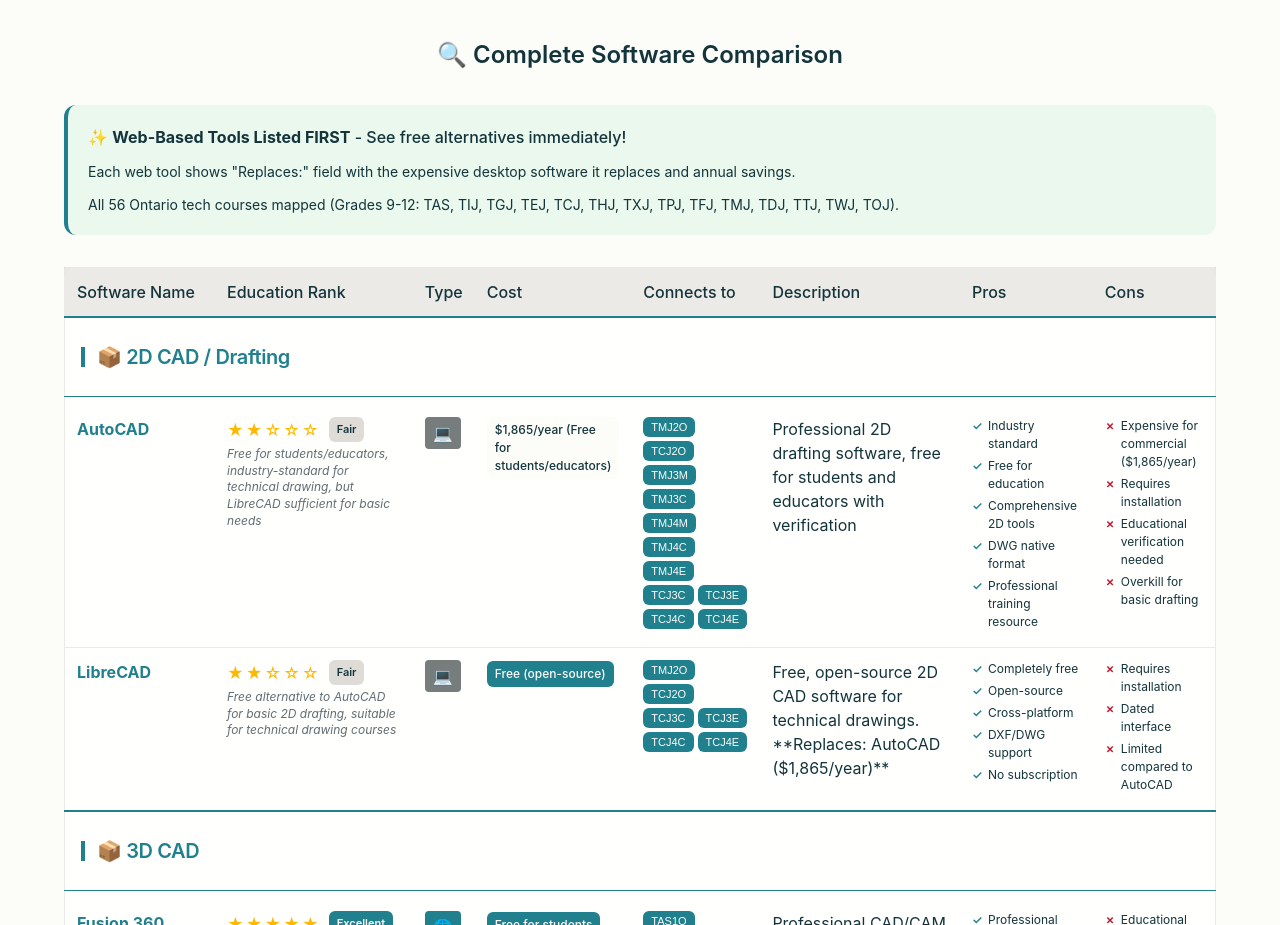
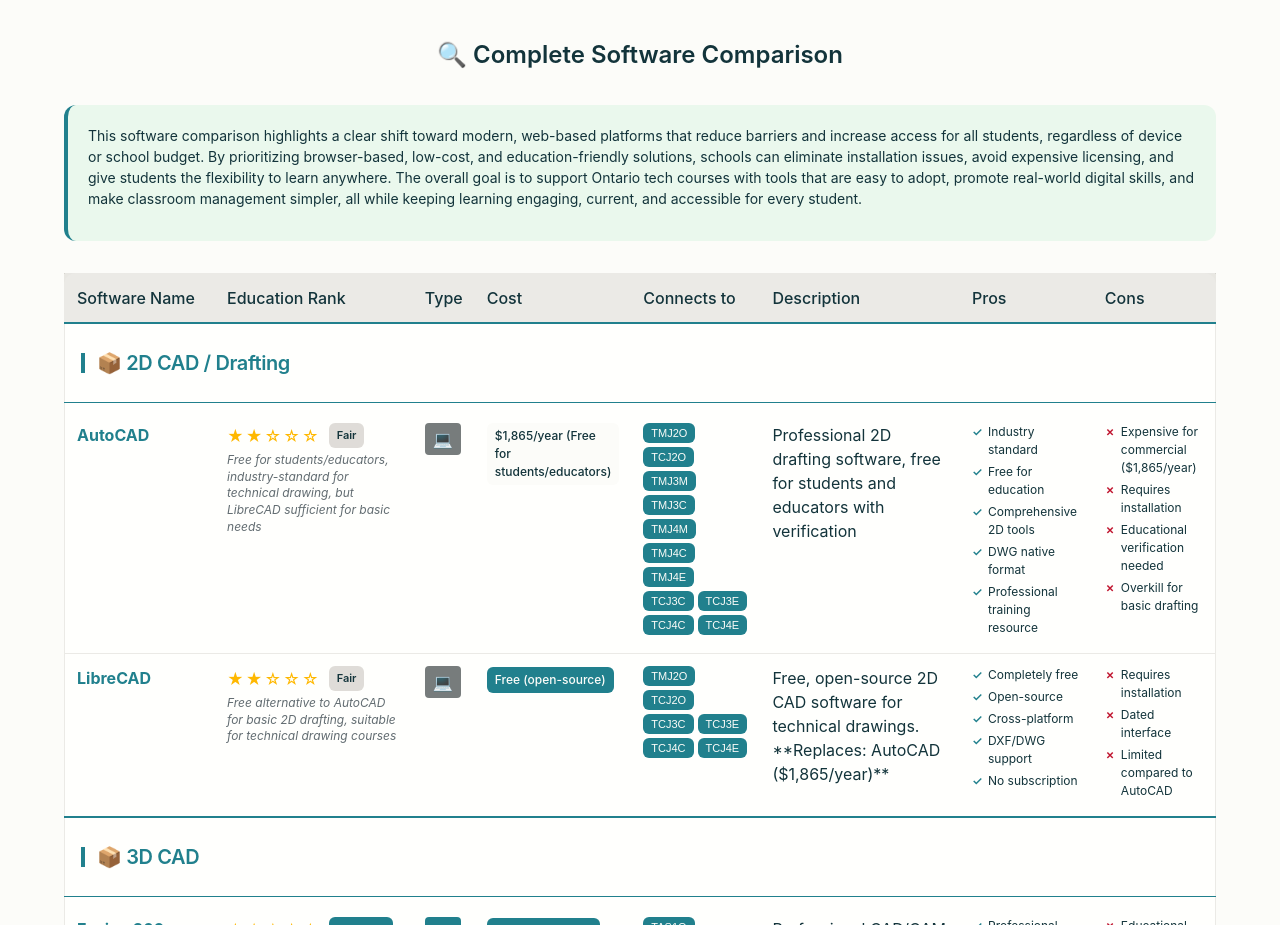
Before and after one commit to happypatient/techoptions, a plain HTML site: page index.html in a window 1280 px wide. Shown: the part 5880-6805 px from the top of the page. Drawn offline with Linux system fonts and the light colour scheme; a web font is replaced by a local one.

Commit message:
Revise software comparison section for clarity
Updated the content to emphasize modern web-based tools for education.

```diff
--- a/index.html
+++ b/index.html
@@ -1330,13 +1330,9 @@
 
       <div
         style="background-color: var(--color-bg-3); border-left: 4px solid var(--color-success); padding: var(--space-20); border-radius: var(--radius-lg); margin-bottom: var(--space-32);">
-        <p
-          style="margin: 0 0 var(--space-12) 0; font-size: var(--font-size-lg); font-weight: var(--font-weight-medium);">
-          ✨ <strong>Web-Based Tools Listed FIRST</strong> - See free alternatives immediately!</p>
-        <p style="margin: 0 0 var(--space-12) 0; font-size: var(--font-size-base);">Each web tool shows "Replaces:"
-          field with the expensive desktop software it replaces and annual savings.</p>
-        <p style="margin: 0; font-size: var(--font-size-base);">All 56 Ontario tech courses mapped (Grades 9-12: TAS,
-          TIJ, TGJ, TEJ, TCJ, THJ, TXJ, TPJ, TFJ, TMJ, TDJ, TTJ, TWJ, TOJ).</p>
+
+        <p style="margin: 0 0 var(--space-12) 0; font-size: var(--font-size-base);">This software comparison highlights a clear shift toward modern, web-based platforms that reduce barriers and increase access for all students, regardless of device or school budget. By prioritizing browser-based, low-cost, and education-friendly solutions, schools can eliminate installation issues, avoid expensive licensing, and give students the flexibility to learn anywhere. The overall goal is to support Ontario tech courses with tools that are easy to adopt, promote real-world digital skills, and make classroom management simpler, all while keeping learning engaging, current, and accessible for every student.</p>
+
       </div>
 
       <div id="software-table-container"></div>
```
